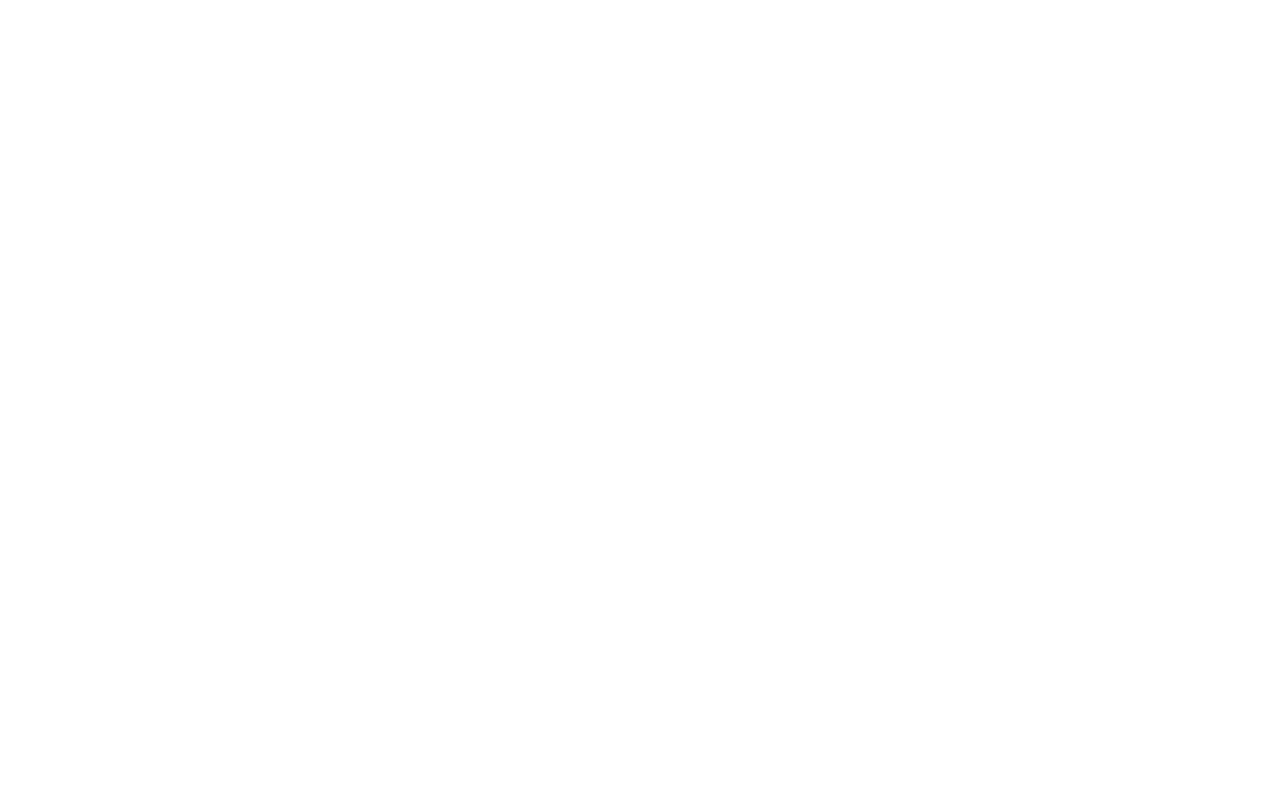
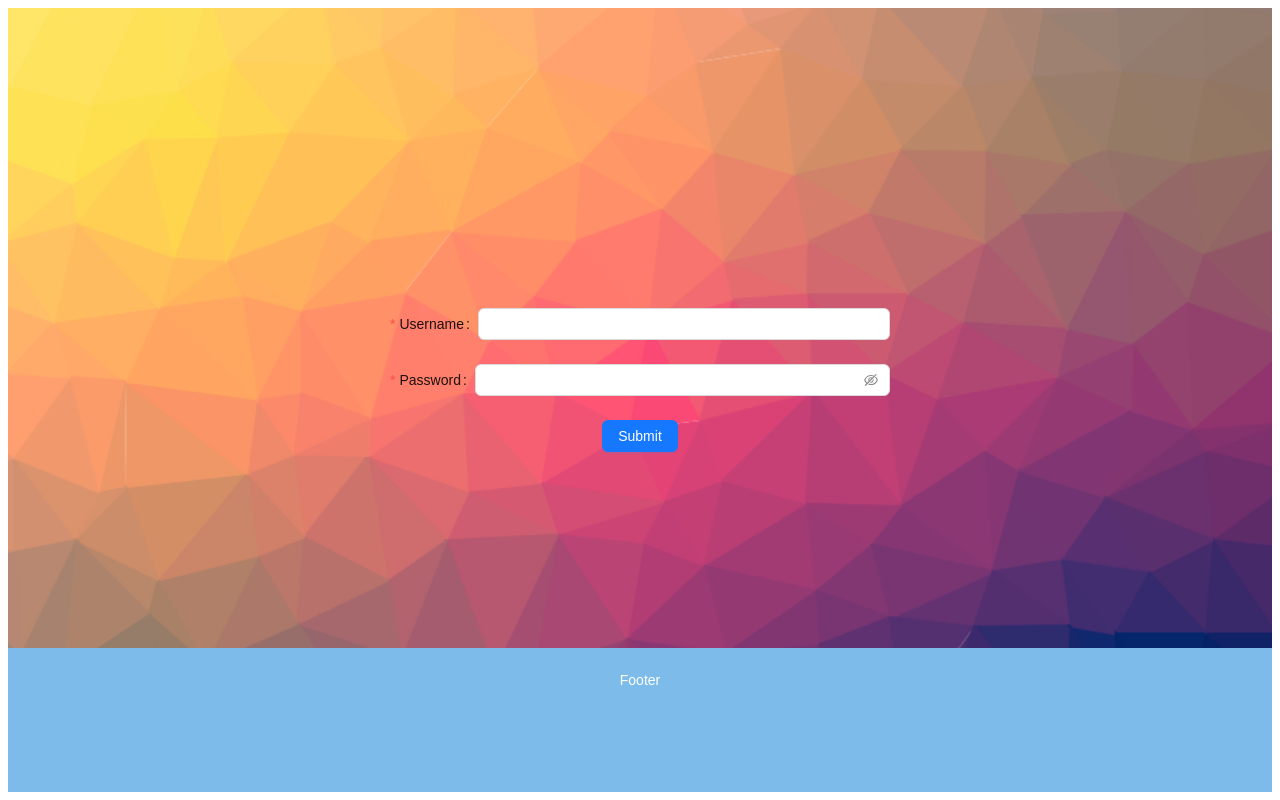
Before and after one commit to PhuDao998/project, a React (Create React App) app: page /login in a window 1280 px wide. Before the commit this address had no page. Built offline with nearby package versions, Linux system fonts and the light colour scheme.

Commit message:
dong edit

```diff
--- a/package.json
+++ b/package.json
@@ -10,11 +10,13 @@
     "@testing-library/jest-dom": "^5.16.5",
     "@testing-library/react": "^13.4.0",
     "@testing-library/user-event": "^13.5.0",
+    "antd": "^5.4.2",
     "dotenv": "^16.0.3",
     "react": "^18.2.0",
     "react-dom": "^18.2.0",
     "react-router-dom": "^6.10.0",
     "react-scripts": "5.0.1",
+    "universal-cookie": "^4.0.4",
     "web-vitals": "^2.1.4"
   },
   "scripts": {
--- a/src/App.jsx
+++ b/src/App.jsx
@@ -1,7 +1,10 @@
-import {BrowserRouter, Routes, Route} from 'react-router-dom';
+import { BrowserRouter,
+   Routes,
+   Route
+   } from 'react-router-dom';
 import Login from './page/login';
 import Admin from './page/admin';
-import HomePage from './components/HomePage'
+import HomePage from './components/HomePage';
 import Dashboard from './components/Dashboard';
 import Dashboard1 from './components/Dashboard1';
 import Dashboard2 from './components/Dashboard2';
@@ -11,12 +14,13 @@
   return (
     <BrowserRouter>
       <Routes>
-        <Route path='/' element={<HomePage/>}>
-            <Route path='' element={<Dashboard/>} />
-            <Route path='dashboard1' element={<Dashboard1 />} />
-            <Route path='dashboard2' element={<Dashboard2 />} />
-            <Route path='dashboard3' element={<Dashboard3 />} />
+        <Route path='/' element={<HomePage />}>
+          <Route path='' element={<Dashboard />} />
+          <Route path='dashboard1' element={<Dashboard1 />} />
+          <Route path='dashboard2' element={<Dashboard2 />} />
+          <Route path='dashboard3' element={<Dashboard3 />} />
         </Route>
+        <Route path='/login' element={<Login />} />
       </Routes>
     </BrowserRouter>
   );
--- /dev/null
+++ b/src/components/Authenticate/index.jsx
@@ -0,0 +1,73 @@
+import React from "react";
+import { Route, Navigate } from "react-router-dom";
+import Cookies from 'universal-cookie';
+//AbortedDeferredError,
+// Await,
+//     BrowserRouter,
+//     Form,
+//     HashRouter,
+//     Link,
+//     MemoryRouter,
+//     NavLink,
+//     Navigate,
+//     NavigationType,
+//     Outlet,
+//     Route,
+//     Router,
+//     RouterProvider,
+//     Routes,
+//     ScrollRestoration,
+//     UNSAFE_DataRouterContext,
+//     UNSAFE_DataRouterStateContext,
+//     UNSAFE_LocationContext,
+//     UNSAFE_NavigationContext,
+//     UNSAFE_RouteContext,
+//     UNSAFE_useScrollRestoration,
+//     createBrowserRouter,
+//     createHashRouter,
+//     createMemoryRouter,
+//     createPath,
+//     createRoutesFromChildren,
+//     createRoutesFromElements,
+//     createSearchParams,
+//     defer,
+//     generatePath,
+//     isRouteErrorResponse,
+//     json,
+//     matchPath,
+//     matchRoutes,
+//     parsePath,
+    // redirect, renderMatches, resolvePath, unstable_HistoryRouter, unstable_useBlocker, unstable_usePrompt, useActionData, useAsyncError, useAsyncValue, useBeforeUnload, useFetcher, useFetchers, useFormAction, useHref, useInRouterContext, useLinkClickHandler, useLoaderData, useLocation, useMatch, useMatches, useNavigate, useNavigation, useNavigationType, useOutlet, useOutletContext, useParams, useResolvedPath, useRevalidator, useRouteError, useRouteLoaderData, useRoutes, useSearchParams, useSubmit;
+
+const Authenticate = (Component) => {
+    return class extends React.Component {
+        constructor(props) {
+            super(props);
+
+            this.state = {
+                isAuthenticated: false,
+            };
+        }
+
+        componentDidMount() {
+            const cookies = new Cookies();
+            let refreshToken = cookies.get('refreshToken');
+            console.log("componentDidMount refreshToken",refreshToken)
+            if (refreshToken) {
+                this.setState({ isAuthenticated: true });
+            }
+        }
+
+        render() {
+            const { isAuthenticated } = this.state;
+
+            if (isAuthenticated) {
+                return <Component {...this.props} />;
+            } else {
+                return <Navigate to="/login" />;
+            }
+        }
+    };
+};
+
+export default Authenticate;
--- a/src/index.css
+++ b/src/index.css
@@ -1,4 +1,4 @@
-@tailwind base;
+/* @tailwind base; */
 @tailwind components;
 @tailwind utilities;
 *{
--- a/src/page/admin/index.jsx
+++ b/src/page/admin/index.jsx
@@ -5,7 +5,7 @@
     console.log("appDomain", appDomain);
     return (
         <div>
-            Home page
+            Admin page
         </div>
     );
 }
--- a/src/page/home/index.jsx
+++ b/src/page/home/index.jsx
@@ -10,11 +10,3 @@
         </div>
     );
 }
-
-function About() {
-    return <h2>About Us</h2>;
-}
-
-function Contact() {
-    return <h2>Contact Us</h2>;
-}
--- a/src/page/login/index.jsx
+++ b/src/page/login/index.jsx
@@ -1,11 +1,89 @@
 
 import '../../styles/login.css';
+import React, { useState } from 'react';
+import {
+    Layout,
+    Space,
+    Form,
+    Input,
+    Button
+} from 'antd';
+import Cookies from 'universal-cookie';
+import { useNavigate, Navigate } from 'react-router-dom';
+
+const { Footer, Content } = Layout;
+
 export default function Login() {
-    const appDomain = process.env.REACT_APP_APP_DOMAIN;
-    console.log("appDomain", appDomain);
+    const cookies = new Cookies();
+    const navigate = useNavigate();
+    const [loadingButton, setLoadingButton] = useState(false);
+    // let refreshToken = cookies.get('refreshToken');
+    // if (refreshToken) {
+    //     return <Navigate to="/" />;
+    // }
+    console.log('refreshToken', cookies.get('refreshToken'));
+    const onFinish = async (values) => {
+        const expiresTime = parseInt(process.env.REACT_APP_TOKEN_EXPIRE_TIME) || 86400;
+        setLoadingButton(true);
+        let req = await fetch(`${process.env.REACT_APP_SERVER_DOMAIN}/api/v1/auth/login`, {
+            method: 'POST',
+            headers: { 'Content-Type': 'application/json' },
+            body: JSON.stringify({
+                email: "donglt12345@gmail.com",
+                password: "123456"
+            })
+        });
+        let res = await req.json();
+        if (res.refreshToken) {
+            cookies.set('refreshToken', res.refreshToken, { path: '/' });
+            navigate("/");
+        }
+        console.log("values:", values);
+        console.log("res:", res);
+        setLoadingButton(false);
+
+    };
+
     return (
-       <div>
-            login
-       </div>
+        <Space
+            direction="vertical"
+            style={{ width: '100%', height: '100%' }}
+            size={[0, 48]}
+        >
+            <Layout id='login-page'>
+                <div className='login-content-container'>
+                    <Content className='login-content'>
+                        <Form
+                            name="login-form"
+                            initialValues={{ remember: true }}
+                            onFinish={onFinish}
+                        >
+                            <Form.Item
+                                label="Username"
+                                name="username"
+                                rules={[{ required: true, message: 'Please input your username!' }]}
+                            >
+                                <Input />
+                            </Form.Item>
+
+                            <Form.Item
+                                label="Password"
+                                name="password"
+                                rules={[{ required: true, message: 'Please input your password!' }]}
+                            >
+                                <Input.Password />
+                            </Form.Item>
+
+                            <Form.Item>
+                                <Button type="primary" htmlType="submit" loading={loadingButton}>
+                                    Submit
+                                </Button>
+                            </Form.Item>
+                        </Form>
+                    </Content>
+                </div>
+                <Footer className='login-footer'>Footer</Footer>
+            </Layout>
+        </Space>
     );
-}
+};
--- a/src/styles/login.css
+++ b/src/styles/login.css
@@ -1,14 +1,25 @@
 #login-page {
     background-image: url("img/cool-background.png");
-    background-size:cover;
+    background-size: cover;
     background-position: center center;
 }
-.form_container {
-    height: 100vh;
+
+.login-content-container {
+    margin: auto;
+    height: 80vh;
     width: 500px;
 }
-.login-banner img{
-    max-width: 100%;
-    height: auto;
-    object-fit: cover;
+
+.login-content {
+    text-align: center;
+    min-height: 120px;
+    line-height: 120px;
+    margin-top: 300px;
 }
+
+.login-footer {
+    height: 18vh;
+    text-align: center;
+    color: rgb(255, 255, 255);
+    background-color: rgb(125, 188, 234);
+}
--- a/tailwind.config.js
+++ b/tailwind.config.js
@@ -3,8 +3,49 @@
   content: [
     "./src/**/*.{js,jsx,ts,tsx}",
   ],
+  darkMode: 'class',
   theme: {
-    extend: {},
+    extend: {
+      colors: {
+        primary: {"50": "#eff6ff", "100": "#dbeafe", "200": "#bfdbfe", "300": "#93c5fd", "400": "#60a5fa", "500": "#3b82f6", "600": "#2563eb", "700": "#1d4ed8", "800": "#1e40af", "900": "#1e3a8a"}
+      }
+    },
+    fontFamily: {
+      'body': [
+        'Roboto',
+        'ui-sans-serif',
+        'system-ui',
+        '-apple-system',
+        'system-ui',
+        'Segoe UI',
+        'Roboto',
+        'Helvetica Neue',
+        'Arial',
+        'Noto Sans',
+        'sans-serif',
+        'Apple Color Emoji',
+        'Segoe UI Emoji',
+        'Segoe UI Symbol',
+        'Noto Color Emoji'
+      ],
+      'sans': [
+        'Roboto',
+        'ui-sans-serif',
+        'system-ui',
+        '-apple-system',
+        'system-ui',
+        'Segoe UI',
+        'Roboto',
+        'Helvetica Neue',
+        'Arial',
+        'Noto Sans',
+        'sans-serif',
+        'Apple Color Emoji',
+        'Segoe UI Emoji',
+        'Segoe UI Symbol',
+        'Noto Color Emoji'
+      ]
+    }
   },
   plugins: [],
 }
```
Also changed, not shown: src/components/HomePage/index.jsx (+10 -3 lines), src/components/navbar/index.jsx (+20 -12 lines), src/components/sidebar/index.jsx (+21 -21 lines), 1 other file (tests, documents, lock files or other folders).
